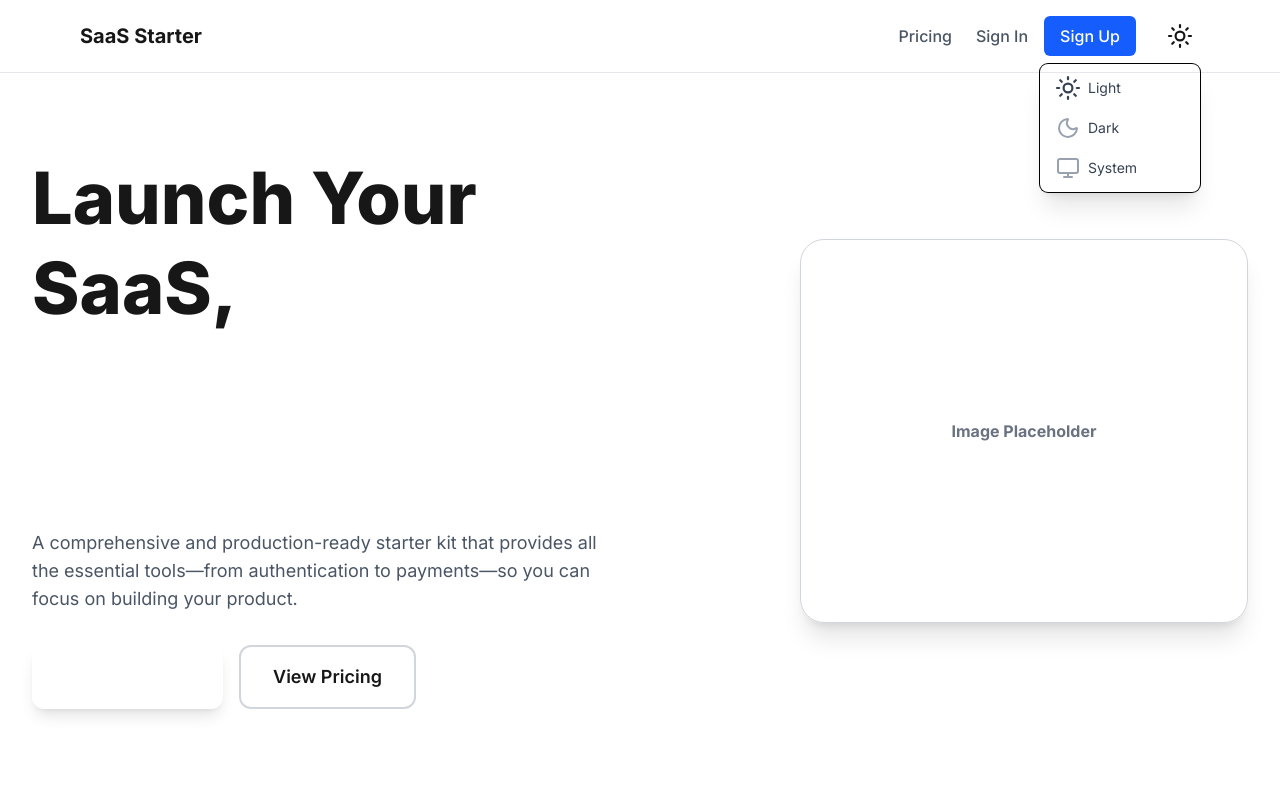
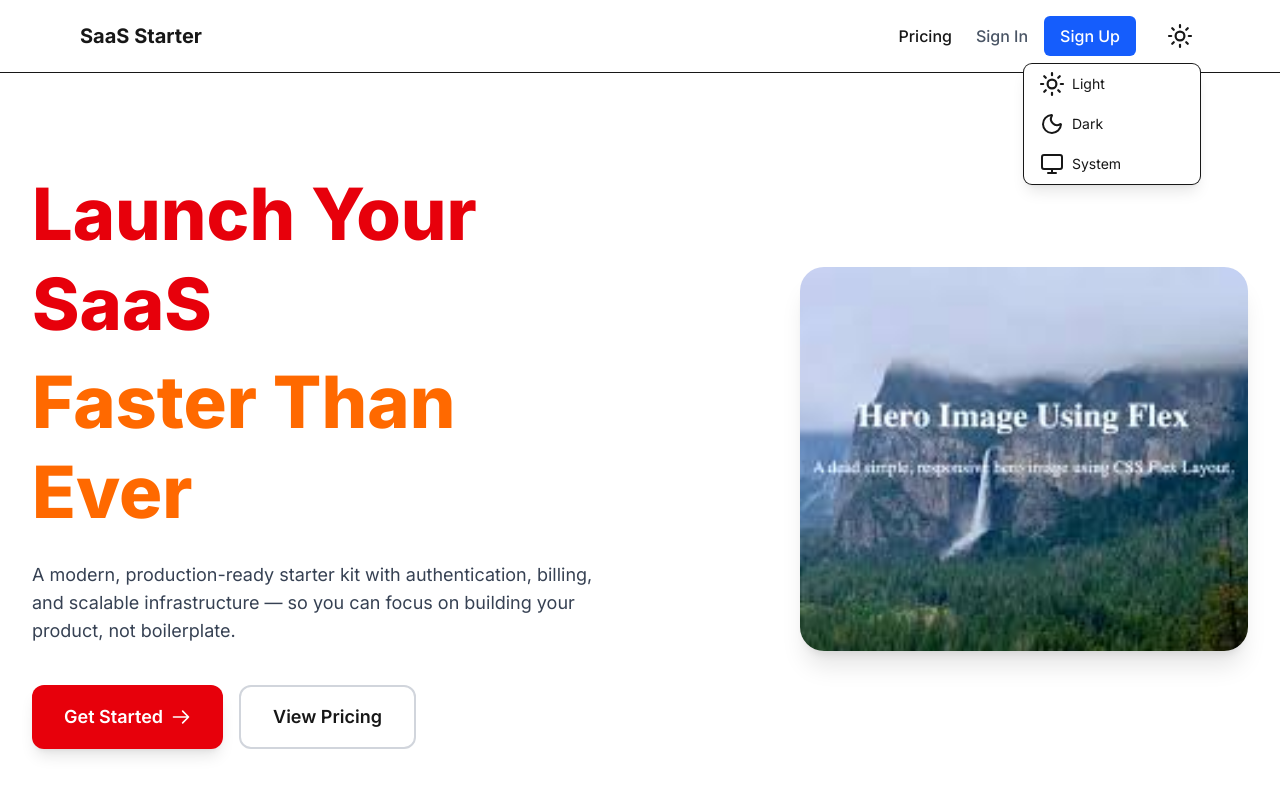
Before and after one commit to VochanecA/Paddle-SaaS, a Next.js app: page / in a window 1280 px wide. Both pictures are taken after a click on the button 1180 px from the left and 36 px from the top of the page. Shown: the top 800 px of the page. Built offline with nearby package versions, Linux system fonts and the light colour scheme; no server answers.

Commit message:
Redesign

```diff
--- a/package.json
+++ b/package.json
@@ -13,6 +13,7 @@
     "@supabase/auth-helpers-nextjs": "^0.10.0",
     "@supabase/ssr": "^0.7.0",
     "@supabase/supabase-js": "^2.56.1",
+    "framer-motion": "^12.23.12",
     "lucide-react": "^0.542.0",
     "next": "15.5.2",
     "next-themes": "^0.4.6",
--- a/src/app/layout.tsx
+++ b/src/app/layout.tsx
@@ -40,12 +40,12 @@
   children: React.ReactNode;
 }) {
   return (
-    <html lang="en" className={inter.className} suppressHydrationWarning>
+    <html lang="en" suppressHydrationWarning>
       <head>
         <meta charSet="utf-8" />
         <meta name="viewport" content="width=device-width, initial-scale=1" />
       </head>
-      <body>
+      <body className={inter.className}>
         <Providers>
           <Navigation authSection={<AuthButton />} />
           <main>{children}</main>
--- a/src/app/page.tsx
+++ b/src/app/page.tsx
@@ -1,84 +1,64 @@
-import Link from 'next/link';
-import { FeatureCard } from '@/components/FeatureCard';
+import { Hero } from "@/components/Hero";
+import { FeatureCard } from "@/components/FeatureCard";
 
 export default function HomePage() {
   return (
-    <div className="relative min-h-screen">
-      <div className="py-20 px-4 md:px-8 bg-white dark:bg-gray-950 transition-colors duration-500">
-        <div className="max-w-7xl mx-auto flex flex-col lg:flex-row items-center justify-between gap-12">
-          {/* Hero Section */}
-          <div className="lg:w-1/2 text-center lg:text-left">
-            <h1 className="text-5xl lg:text-7xl font-extrabold text-foreground dark:text-foreground leading-tight mb-4">
-              Launch Your SaaS, <br className="hidden md:inline" />
-              <span className="bg-clip-text text-transparent bg-gradient-to-r from-accent to-accent-alt">Faster Than Ever</span>
-            </h1>
-            <p className="text-lg text-gray-600 dark:text-gray-300 max-w-xl mx-auto lg:mx-0 mb-8">
-              A comprehensive and production-ready starter kit that provides all the essential tools—from authentication to payments—so you can focus on building your product.
-            </p>
-            <div className="flex flex-col sm:flex-row gap-4 justify-center lg:justify-start">
-              <Link
-                href="/auth/signup"
-                className="inline-flex items-center justify-center px-8 py-4 text-lg font-semibold text-white bg-accent rounded-xl hover:bg-accent-alt transition-transform transform hover:scale-105 shadow-lg"
-              >
-                Get Started
-                <svg className="ml-2 w-5 h-5" fill="none" stroke="currentColor" viewBox="0 0 24 24">
-                  <path strokeLinecap="round" strokeLinejoin="round" strokeWidth={2} d="M14 5l7 7m0 0l-7 7m7-7H3" />
-                </svg>
-              </Link>
-              <Link
-                href="/pricing"
-                className="inline-flex items-center justify-center px-8 py-4 text-lg font-semibold text-foreground dark:text-foreground border-2 border-gray-300 dark:border-gray-600 rounded-xl hover:bg-gray-100 dark:hover:bg-gray-800 transition-colors"
-              >
-                View Pricing
-              </Link>
-            </div>
-          </div>
-          {/* Image Placeholder */}
-          <div className="lg:w-1/2 w-full flex justify-center lg:justify-end">
-            <div className="w-full max-w-md h-72 lg:h-96 rounded-3xl bg-background dark:bg-gray-900 flex items-center justify-center text-gray-500 dark:text-gray-400 font-bold text-center p-4 shadow-xl border border-gray-300 dark:border-gray-700">
-              Image Placeholder
-            </div>
-          </div>
-        </div>
-      </div>
+    <div className="relative min-h-screen bg-background text-foreground transition-colors duration-500">
+      {/* Hero */}
+      <Hero />
 
       {/* Features Section */}
-      <div className="bg-white dark:bg-gray-900 py-20 px-4 md:px-8 transition-colors duration-500">
+      <section className="py-24 px-4 md:px-8 bg-background">
         <div className="max-w-7xl mx-auto">
-          <h2 className="text-3xl font-extrabold text-center text-foreground dark:text-foreground mb-12">
-            Features That Will Set You Up for Success
+          <h2 className="text-3xl lg:text-4xl font-extrabold text-center mb-16">
+            Features That Empower Your SaaS
           </h2>
-          <div className="grid grid-cols-1 md:grid-cols-2 lg:grid-cols-3 gap-8">
+          <div className="grid grid-cols-1 md:grid-cols-2 lg:grid-cols-3 gap-10">
             <FeatureCard
               title="Supabase Authentication"
-              description="Secure and scalable authentication with server-side rendering, social logins, and passwordless options."
-              icon={(
-                <svg className="w-8 h-8 text-accent dark:text-accent-dark" fill="currentColor" viewBox="0 0 24 24">
-                  <path d="M12 2C6.48 2 2 6.48 2 12s4.48 10 10 10 10-4.48 10-10S17.52 2 12 2zm-1 14H9a1 1 0 01-1-1v-2a1 1 0 011-1h2a1 1 0 011 1v2a1 1 0 01-1 1zm-2-4H7a1 1 0 01-1-1V9a1 1 0 011-1h2a1 1 0 011 1v2a1 1 0 01-1 1zm-2-4H3a1 1 0 01-1-1V5a1 1 0 011-1h2a1 1 0 011 1v2a1 1 0 01-1 1zm8 8h-2a1 1 0 01-1-1v-2a1 1 0 011-1h2a1 1 0 011 1v2a1 1 0 01-1 1zm2-4h-2a1 1 0 01-1-1V9a1 1 0 011-1h2a1 1 0 011 1v2a1 1 0 01-1 1zm-2-4h-2a1 1 0 01-1-1V5a1 1 0 011-1h2a1 1 0 011 1v2a1 1 0 01-1 1zm8 4h-2a1 1 0 01-1-1v-2a1 1 0 011-1h2a1 1 0 011 1v2a1 1 0 01-1 1zm-2-4h-2a1 1 0 01-1-1V9a1 1 0 011-1h2a1 1 0 011 1v2a1 1 0 01-1 1zm-2-4h-2a1 1 0 01-1-1V5a1 1 0 011-1h2a1 1 0 011 1v2a1 1 0 01-1 1z"></path>
+              description="Secure, scalable auth with SSR, social logins, and passwordless options out of the box."
+              icon={
+                <svg
+                  className="w-8 h-8 text-blue-600 dark:text-blue-400"
+                  fill="currentColor"
+                  viewBox="0 0 24 24"
+                  aria-hidden="true"
+                >
+                  <path d="M12 2C6.48 2 2 6.48 2 12s4.48..."></path>
                 </svg>
-              )}
+              }
             />
             <FeatureCard
               title="Paddle Payments"
-              description="A robust billing system for global payments, subscriptions, and webhooks. Integrated and ready to go."
-              icon={(
-                <svg className="w-8 h-8 text-accent dark:text-accent-dark" fill="currentColor" viewBox="0 0 24 24">
-                  <path d="M12 2a10 10 0 00-7.07 17.07A10 10 0 1012 2zm0 18a8 8 0 110-16 8 8 0 010 16zm-2-12a2 2 0 114 0h-4zm0 4h4v2h-4v-2zm-2 4h8a2 2 0 012 2v2a2 2 0 01-2 2h-8a2 2 0 01-2-2v-2a2 2 0 012-2zm2-2h4v2h-4v-2z"></path>
+              description="Global subscriptions and billing, pre-integrated and production-ready."
+              icon={
+                <svg
+                  className="w-8 h-8 text-blue-600 dark:text-blue-400"
+                  fill="currentColor"
+                  viewBox="0 0 24 24"
+                  aria-hidden="true"
+                >
+                  <path d="M12 2a10 10 0 00-7.07..."></path>
                 </svg>
-              )}
+              }
             />
             <FeatureCard
               title="Modern Tech Stack"
-              description="Leverage Next.js App Router, Tailwind CSS, and TypeScript for a high-performance and scalable foundation."
-              icon={(
-                <svg className="w-8 h-8 text-accent dark:text-accent-dark" fill="currentColor" viewBox="0 0 24 24">
-                  <path d="M12 2L2 12l10 10 10-10L12 2zm0 1.414L20.586 12 12 20.586 3.414 12 12 3.414zM12 5.828L5.828 12 12 18.172 18.172 12 12 5.828z"></path>
+              description="Next.js App Router, Tailwind CSS, and TypeScript for performance and scalability."
+              icon={
+                <svg
+                  className="w-8 h-8 text-blue-600 dark:text-blue-400"
+                  fill="currentColor"
+                  viewBox="0 0 24 24"
+                  aria-hidden="true"
+                >
+                  <path d="M12 2L2 12l10 10..."></path>
                 </svg>
-              )}
+              }
             />
           </div>
         </div>
-      </div>
+      </section>
     </div>
   );
 }
--- /dev/null
+++ b/src/components/Hero.tsx
@@ -0,0 +1,78 @@
+'use client';
+
+import Link from 'next/link';
+import Image from 'next/image';
+import { motion } from 'framer-motion';
+
+export function Hero() {
+  return (
+    <section className="relative py-24 px-4 md:px-8 bg-white dark:bg-gray-900 transition-colors duration-500">
+      <div className="max-w-7xl mx-auto flex flex-col lg:flex-row items-center justify-between gap-16">
+        {/* Text Content */}
+        <motion.div
+          initial={{ opacity: 0, y: 40 }}
+          animate={{ opacity: 1, y: 0 }}
+          transition={{ duration: 0.7 }}
+          className="lg:w-1/2 text-center lg:text-left"
+        >
+          <h1 className="text-5xl lg:text-7xl font-extrabold leading-tight mb-6">
+            <span className="text-red-600 dark:text-white">Launch Your SaaS</span>
+            <br />
+            <span className="block text-orange-500 dark:text-cyan-300 mt-2">
+              Faster Than Ever
+            </span>
+          </h1>
+          <p className="text-lg text-gray-700 dark:text-gray-300 max-w-xl mx-auto lg:mx-0 mb-10">
+            A modern, production-ready starter kit with authentication, billing, and scalable infrastructure — so you can focus on building your product, not boilerplate.
+          </p>
+          <div className="flex flex-col sm:flex-row gap-4 justify-center lg:justify-start">
+            <Link
+              href="/auth/signup"
+              className="inline-flex items-center justify-center px-8 py-4 text-lg font-semibold text-white bg-red-600 hover:bg-red-700 dark:bg-orange-500 dark:hover:bg-orange-600 rounded-xl transition-transform transform hover:scale-105 shadow-lg"
+            >
+              Get Started
+              <svg
+                className="ml-2 w-5 h-5"
+                fill="none"
+                stroke="currentColor"
+                viewBox="0 0 24 24"
+                aria-hidden="true"
+              >
+                <path
+                  strokeLinecap="round"
+                  strokeLinejoin="round"
+                  strokeWidth={2}
+                  d="M14 5l7 7m0 0l-7 7m7-7H3"
+                />
+              </svg>
+            </Link>
+            <Link
+              href="/pricing"
+              className="inline-flex items-center justify-center px-8 py-4 text-lg font-semibold border-2 border-gray-300 dark:border-gray-600 hover:bg-gray-100 dark:hover:bg-gray-800 rounded-xl transition-colors"
+            >
+              View Pricing
+            </Link>
+          </div>
+        </motion.div>
+
+        {/* Hero Image */}
+        <motion.div
+          initial={{ opacity: 0, scale: 0.95 }}
+          animate={{ opacity: 1, scale: 1 }}
+          transition={{ duration: 0.8, delay: 0.2 }}
+          className="lg:w-1/2 flex justify-center lg:justify-end"
+        >
+          <div className="relative w-full max-w-md h-72 lg:h-96 rounded-3xl overflow-hidden shadow-xl">
+            <Image
+              src="/hero.jpeg"
+              alt="Hero Image"
+              fill
+              className="object-cover"
+              priority
+            />
+          </div>
+        </motion.div>
+      </div>
+    </section>
+  );
+}
--- a/src/components/Navigation.tsx
+++ b/src/components/Navigation.tsx
@@ -2,11 +2,9 @@
 
 import { useState, useMemo, useRef, useEffect } from 'react';
 import Link from 'next/link';
-import React from 'react';
 import { useTheme } from 'next-themes';
 import { Sun, Moon, Monitor } from 'lucide-react';
 
-// Interface for the ThemeIcon component's props
 interface ThemeIconProps {
   theme: 'light' | 'dark' | 'system';
   currentTheme: 'light' | 'dark' | 'system';
@@ -14,84 +12,64 @@
 
 const ThemeIcon: React.FC<ThemeIconProps> = ({ theme, currentTheme }) => {
   const isSelected = useMemo(() => theme === currentTheme, [theme, currentTheme]);
-
-  // Define shared and conditional Tailwind classes for the icon
   const commonClasses = 'transition-colors duration-300';
   const selectedClasses = 'text-accent scale-110';
-  const unselectedClasses = 'text-gray-400 hover:text-foreground';
+  const unselectedClasses = 'text-foreground/50 hover:text-foreground';
 
   let IconComponent: React.ComponentType<{ className?: string }>;
-
-  if (theme === 'light') {
-    IconComponent = Sun;
-  } else if (theme === 'dark') {
-    IconComponent = Moon;
-  } else {
-    IconComponent = Monitor;
-  }
+  if (theme === 'light') IconComponent = Sun;
+  else if (theme === 'dark') IconComponent = Moon;
+  else IconComponent = Monitor;
 
   return (
     <IconComponent
-      className={`w-6 h-6 ${commonClasses} ${isSelected ? selectedClasses : unselectedClasses}`}
+      className={`${commonClasses} ${isSelected ? selectedClasses : unselectedClasses} w-6 h-6`}
     />
   );
 };
 
-// Interface for the main Navigation component's props
 interface NavigationProps {
   authSection: React.ReactNode;
 }
 
-/**
- * The main navigation bar for the application.
- * Manages theme toggle and renders navigation links.
- */
-// ... (imports and other code)
-
 export function Navigation({ authSection }: NavigationProps) {
-  const [isMenuOpen, setIsMenuOpen] = useState(false);
+  const [isThemeMenuOpen, setIsThemeMenuOpen] = useState(false);
   const dropdownRef = useRef<HTMLDivElement>(null);
-  const { theme, setTheme, resolvedTheme } = useTheme(); // Use the resolvedTheme from the hook directly
+  const { setTheme, resolvedTheme } = useTheme();
   const [mounted, setMounted] = useState(false);
 
-  // When the component mounts on the client, set mounted to true
   useEffect(() => {
     setMounted(true);
   }, []);
 
-  const toggleMenu = () => {
-    setIsMenuOpen(!isMenuOpen);
-  };
+  const toggleThemeMenu = () => setIsThemeMenuOpen((prev) => !prev);
 
   const selectTheme = (newTheme: 'light' | 'dark' | 'system') => {
     setTheme(newTheme);
-    setIsMenuOpen(false);
+    setIsThemeMenuOpen(false);
   };
 
   useEffect(() => {
     const handleClickOutside = (event: MouseEvent) => {
       if (dropdownRef.current && !dropdownRef.current.contains(event.target as Node)) {
-        setIsMenuOpen(false);
+        setIsThemeMenuOpen(false);
       }
     };
     document.addEventListener('mousedown', handleClickOutside);
-    return () => {
-      document.removeEventListener('mousedown', handleClickOutside);
-    };
+    return () => document.removeEventListener('mousedown', handleClickOutside);
   }, []);
 
-  // Show a fallback or nothing on the server
   if (!mounted) {
     return (
-      <nav className="border-b border-gray-200 dark:border-gray-800 bg-background dark:bg-background transition-colors duration-500">
+      <nav className="border-b border-foreground/20 bg-background transition-colors duration-500">
         <div className="max-w-6xl mx-auto px-4 py-4 flex justify-between items-center">
-          <Link href="/" className="text-xl font-bold text-foreground dark:text-foreground">
+          <Link href="/" className="text-xl font-bold text-foreground">
             SaaS Starter
           </Link>
           <div className="flex items-center gap-6">
             <Link
               href="/pricing"
-              className="text-gray-600 dark:text-gray-400 hover:text-foreground dark:hover:text-foreground font-medium transition-colors"
+              className="text-foreground/70 hover:text-foreground font-medium transition-colors"
             >
               Pricing
             </Link>
@@ -102,43 +80,55 @@
     );
   }
 
-  // Render the full navigation bar only on the client
   return (
-    <nav className="border-b border-gray-200 dark:border-gray-800 bg-background dark:bg-background transition-colors duration-500">
+    <nav className="border-b border-foreground/20 bg-background transition-colors duration-500">
       <div className="max-w-6xl mx-auto px-4 py-4 flex justify-between items-center">
-        <Link href="/" className="text-xl font-bold text-foreground dark:text-foreground">
+        <Link href="/" className="text-xl font-bold text-foreground">
           SaaS Starter
         </Link>
         <div className="flex items-center gap-6">
           <Link
             href="/pricing"
-            className="text-gray-600 dark:text-gray-400 hover:text-foreground dark:hover:text-foreground font-medium transition-colors"
+            className="text-foreground/70 hover:text-foreground font-medium transition-colors"
           >
             Pricing
           </Link>
           {authSection}
 
+          {/* Theme Toggle */}
           <div className="relative" ref={dropdownRef}>
-            <button onClick={toggleMenu} className="p-2 rounded-full hover:bg-gray-100 dark:hover:bg-gray-800 transition-colors duration-300">
-              {/* Use the resolvedTheme from the hook directly */}
-              <ThemeIcon theme={resolvedTheme as 'light' | 'dark' | 'system'} currentTheme={resolvedTheme as 'light' | 'dark' | 'system'} />
+            <button
+              type="button"
+              onClick={toggleThemeMenu}
+              className="p-2 rounded-full hover:bg-foreground/10 transition-colors duration-300"
+            >
+              <ThemeIcon
+                theme={resolvedTheme as 'light' | 'dark' | 'system'}
+                currentTheme={resolvedTheme as 'light' | 'dark' | 'system'}
+              />
             </button>
-            {isMenuOpen && (
-              <div className="absolute right-0 mt-2 w-40 rounded-lg shadow-xl bg-background dark:bg-gray-800 ring-1 ring-black ring-opacity-5 focus:outline-none transition-all duration-300 transform origin-top-right z-10">
-                <div className="py-1">
-                  <button onClick={() => selectTheme('light')} className="flex items-center px-4 py-2 w-full text-sm text-gray-700 dark:text-gray-300 hover:bg-gray-100 dark:hover:bg-gray-700">
-                    <ThemeIcon theme="light" currentTheme={resolvedTheme as 'light' | 'dark' | 'system'} />
-                    <span className="ml-2">Light</span>
+
+            {isThemeMenuOpen && (
+              <div
+                className={`absolute right-0 mt-2 w-44 rounded-lg shadow-lg ring-1 ring-foreground/20 z-50 overflow-hidden
+                ${resolvedTheme === 'dark' ? 'bg-gray-900 text-white' : 'bg-white text-foreground'}`}
+              >
+                {(['light', 'dark', 'system'] as const).map((theme) => (
+                  <button
+                    key={theme}
+                    type="button"
+                    onClick={() => selectTheme(theme)}
+                    className={`flex items-center px-4 py-2 w-full text-sm hover:${
+                      resolvedTheme === 'dark' ? 'bg-gray-800' : 'bg-gray-100'
+                    } transition-colors`}
+                  >
+                    <ThemeIcon
+                      theme={theme}
+                      currentTheme={resolvedTheme as 'light' | 'dark' | 'system'}
+                    />
+                    <span className="ml-2 capitalize">{theme}</span>
                   </button>
-                  <button onClick={() => selectTheme('dark')} className="flex items-center px-4 py-2 w-full text-sm text-gray-700 dark:text-gray-300 hover:bg-gray-100 dark:hover:bg-gray-700">
-                    <ThemeIcon theme="dark" currentTheme={resolvedTheme as 'light' | 'dark' | 'system'} />
-                    <span className="ml-2">Dark</span>
-                  </button>
-                  <button onClick={() => selectTheme('system')} className="flex items-center px-4 py-2 w-full text-sm text-gray-700 dark:text-gray-300 hover:bg-gray-100 dark:hover:bg-gray-700">
-                    <ThemeIcon theme="system" currentTheme={resolvedTheme as 'light' | 'dark' | 'system'} />
-                    <span className="ml-2">System</span>
-                  </button>
-                </div>
+                ))}
               </div>
             )}
           </div>
--- a/tailwind.config.js
+++ b/tailwind.config.js
@@ -1,20 +1,18 @@
-/** @type {import('tailwindcss').Config} */
+// tailwind.config.js
 module.exports = {
-  darkMode: 'class',
+  darkMode: "class", // 👈 important
   content: [
-    './src/**/*.{js,ts,jsx,tsx}',
+    "./app/**/*.{js,ts,jsx,tsx}",
+    "./src/**/*.{js,ts,jsx,tsx}",
   ],
   theme: {
-    extend: {
-      colors: {
-        background: 'var(--background)',
-        'background-alt': 'var(--background-alt)',
-        foreground: 'var(--foreground)',
-        accent: 'var(--accent)',
-        'accent-alt': 'var(--accent-alt)',
-        'accent-dark': 'var(--accent)',
+  zIndex: {
+        60: '60',
+        70: '70',
+        80: '80',
+        90: '90',
+        100: '100',
       },
-    },
   },
   plugins: [],
 };
```
Also changed, not shown: public/hero.jpeg (added), 1 other file (tests, documents, lock files or other folders).
